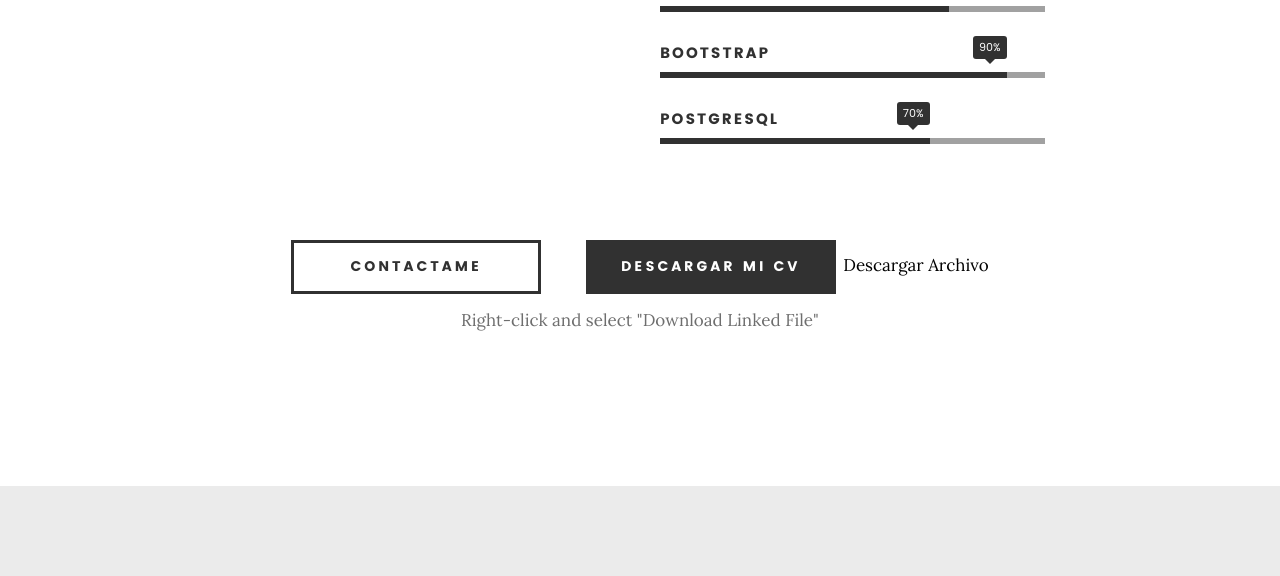
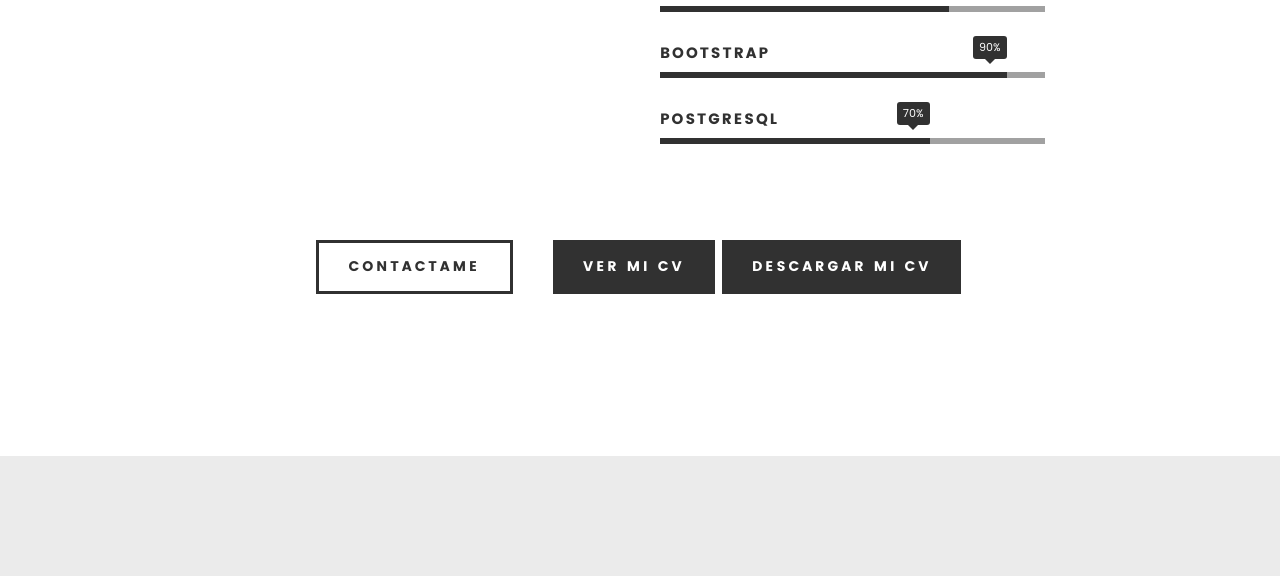
Before and after one commit to cpozomiranda/My_site, a PHP site: page /index.html in a window 1280 px wide. Shown: the part 2135-2711 px from the top of the page. Run offline with PHP 8.4, Linux system fonts and the light colour scheme; some web fonts are replaced.

Commit message:
hotfix download

```diff
--- a/css/main.css
+++ b/css/main.css
@@ -1559,7 +1559,7 @@ header .logo a {
 	text-align: center;
 }
 .button-section .button {
-	width: 250px;
+
 }
 .button-section [class*="col-"] .button:first-child {
 	margin-right: 4rem;
--- a/index.html
+++ b/index.html
@@ -207,11 +207,11 @@
 
    	<div class="row button-section">
    		<div class="col-twelve">
-   			<a href="#contact" title="Hire Me" class="button stroke smoothscroll">Contactame</a>
-   			<a href="pdfs/Curriculum Vitae Cesar Pozo Miranda.pdf.zip" title="Download CV" class="button button-primary">Descargar mi CV</a>
-   			<a href="pdfs/Curriculum Vitae Cesar Pozo Miranda.pdf.zip" download=" Descargar CV">
-Descargar Archivo
-</a>
+   			<a href="#contact" title="Hire Me" class="button stroke smoothscroll">Contactame</a><a href="Curriculum Vitae Cesar Pozo Miranda.pdf" title="Download CV" class="button button-primary">Ver mi CV</a>
+
+   			<a href="Curriculum Vitae Cesar Pozo Miranda.pdf" download="Download CV" class="button button-primary">Descargar mi CV</a>
+
+
    		</div>
    	</div>
 
@@ -1255,20 +1255,6 @@ Encargado de Diseño Web, Motion Graphics, Motion Type y Modelado 3D.
    <script src="js/plugins.js"></script>
    <script src="js/main.js"></script>
 
-	<script>if ( ! Modernizr.adownload ) {
-  var $link = $('a');
-
-    $link.each(function() {
-        var $download = $(this).attr('download');
-
-        if (typeof $download !== typeof undefined && $download !== false) {
-      var $el = $('<div>').addClass('download-instruction').text('Right-click and select "Download Linked File"');
-      $el.insertAfter($(this));
-        }
-
-    });
-}</script>
-
 </body>
 
 </html>
```
Also changed, not shown: ham.jpg (renamed from 1492842796812264076130.jpg), 1 other file.
